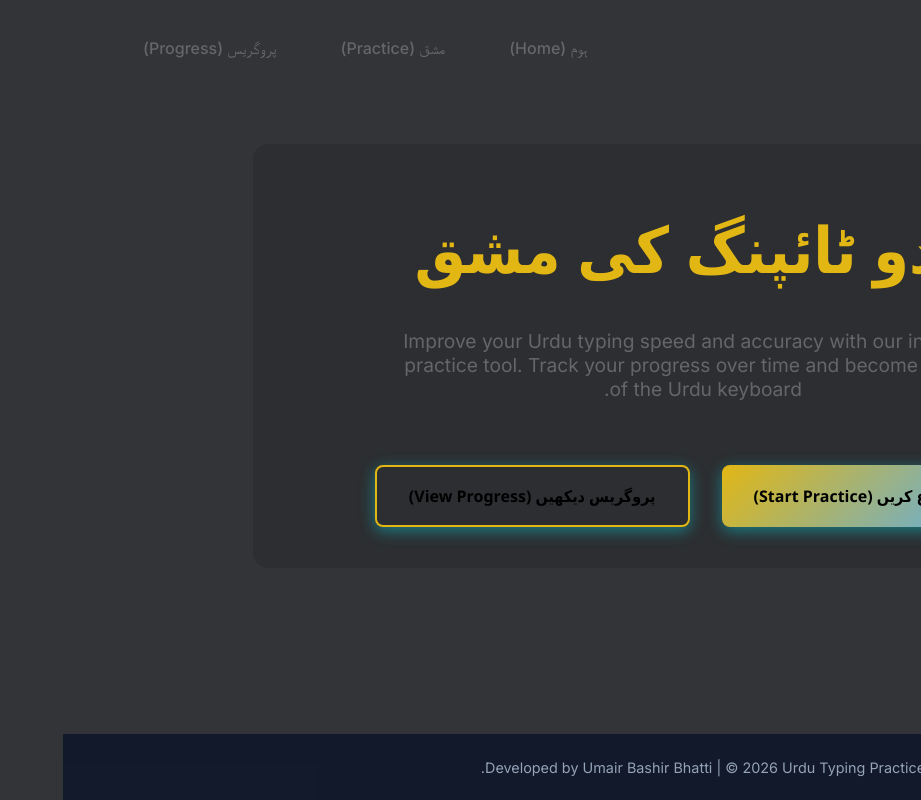
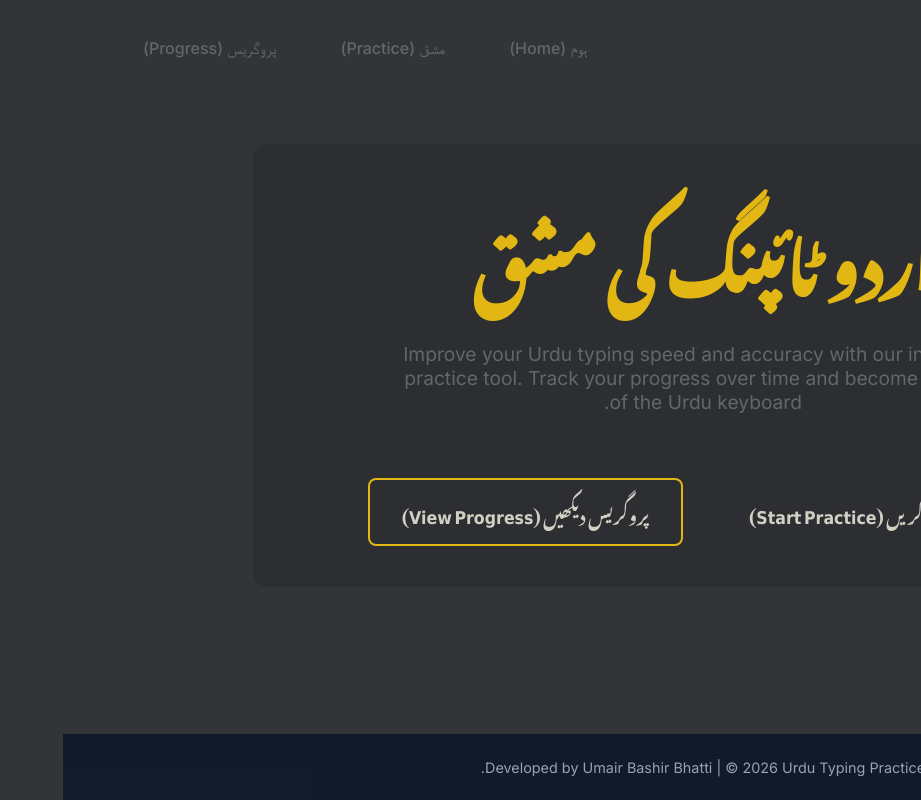
Before and after one commit to umairbashircs-sudo/NAK, a React (Vite) app in the folder New folder/: page / in a window 1280 px wide. Shown: the whole page, without its empty margins (359-1280 px from the left). Built offline with nearby package versions, Linux system fonts and the light colour scheme.

Commit message:
Add files via upload

```diff
--- a/New folder/src/index.css
+++ b/New folder/src/index.css
@@ -29,9 +29,9 @@ body {
 
 /* Urdu Typography */
 .urdu-text {
-  font-family: 'Segoe UI', Tahoma, Arial, sans-serif;
-  line-height: 2;
-  font-size: 1.8rem;
+  font-family: 'Jameel Noori Nastaleeq', 'Noto Nastaliq Urdu', Tahoma, sans-serif;
+  line-height: 2.2;
+  font-size: 2rem;
 }
 
 .app-container {
@@ -90,21 +90,40 @@ body {
 
 /* Buttons */
 .btn {
-  background: linear-gradient(135deg, var(--primary-color), #4facfe);
-  color: #000;
-  border: none;
+  background: var(--surface-color);
+  color: var(--text-color);
+  border: 2px solid transparent;
   padding: 0.8rem 2rem;
   border-radius: 8px;
-  font-size: 1rem;
+  font-size: 1.1rem;
   font-weight: 600;
   cursor: pointer;
-  transition: transform 0.2s ease, box-shadow 0.2s ease;
-  box-shadow: 0 4px 15px rgba(0, 242, 254, 0.4);
+  transition: all 0.2s ease;
 }
 
 .btn:hover {
   transform: translateY(-2px);
-  box-shadow: 0 6px 20px rgba(0, 242, 254, 0.6);
+}
+
+.btn-primary {
+  background: var(--primary-color);
+  color: #323437;
+  font-weight: 800;
+}
+
+.btn-primary:hover {
+  opacity: 0.9;
+}
+
+.btn-secondary {
+  background: transparent;
+  color: var(--text-color);
+  border: 1px solid var(--text-muted);
+}
+
+.btn-secondary:hover {
+  border-color: var(--primary-color);
+  color: var(--primary-color);
 }
 
 /* Glassmorphism Cards */
@@ -258,24 +277,26 @@ body {
 }
 
 .word {
-  display: inline-block;
-  border-bottom: 2px solid transparent;
+  display: inline; /* Crucial for Nastaliq ligatures */
+  margin: 0 0.2rem;
+  padding: 0 0.1rem;
   transition: all 0.2s ease;
-  padding: 0 0.2rem;
-  margin: 0 0.2rem;
+  white-space: pre-wrap; /* Better wrapping */
 }
 
 .word.active-word {
-  border-bottom: 2px solid var(--primary-color);
-  background: rgba(255, 255, 255, 0.05);
+  background: rgba(226, 183, 20, 0.15); /* Soft primary tint */
   border-radius: 4px;
 }
 
 .word.error-word {
-  border-bottom: 2px solid var(--incorrect-color);
+  text-decoration: underline;
+  text-decoration-color: var(--incorrect-color);
+  text-decoration-thickness: 2px;
 }
 
 .char {
+  display: inline; /* Crucial for Nastaliq ligatures */
   transition: color 0.1s ease;
 }
 
@@ -319,9 +340,7 @@ body {
 .hero h1 {
   font-size: 4rem;
   margin-bottom: 1rem;
-  background: var(--primary-gradient);
-  -webkit-background-clip: text;
-  -webkit-text-fill-color: transparent;
+  color: var(--primary-color);
 }
 
 .hero p {
--- a/New folder/src/pages/TypingPractice.jsx
+++ b/New folder/src/pages/TypingPractice.jsx
@@ -153,20 +153,31 @@ function TypingPractice() {
     }
   }, [calculateStats, netWpm, accuracy, errors]);
 
-  // Timer interval logic
+  // Timer interval logic (strictly separated to prevent resets on typing)
   useEffect(() => {
     let timerId;
-    if (isRunning && timeLeft > 0) {
+    if (isRunning) {
       timerId = setInterval(() => {
-        setTimeLeft(prev => prev - 1);
+        setTimeLeft(prev => {
+          if (prev <= 1) {
+            clearInterval(timerId);
+            return 0;
+          }
+          return prev - 1;
+        });
       }, 1000);
-    } else if (timeLeft === 0 && isRunning) {
-      handleTimeUp();
     }
     return () => {
       if (timerId) clearInterval(timerId);
     };
-  }, [isRunning, timeLeft, handleTimeUp]);
+  }, [isRunning]);
+
+  // Trigger time up when timer hits 0
+  useEffect(() => {
+    if (isRunning && timeLeft === 0) {
+      handleTimeUp();
+    }
+  }, [timeLeft, isRunning, handleTimeUp]);
 
   const resetState = () => {
     setTypedWords([]);
```
